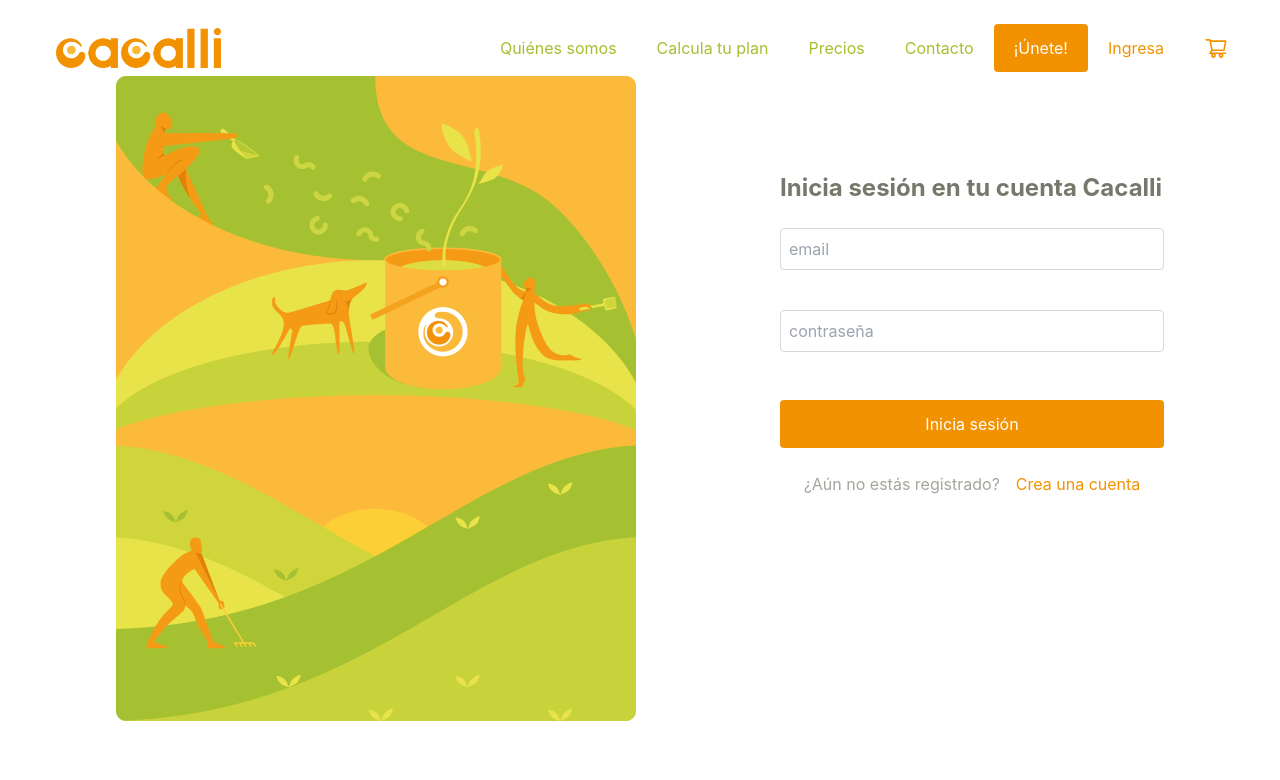
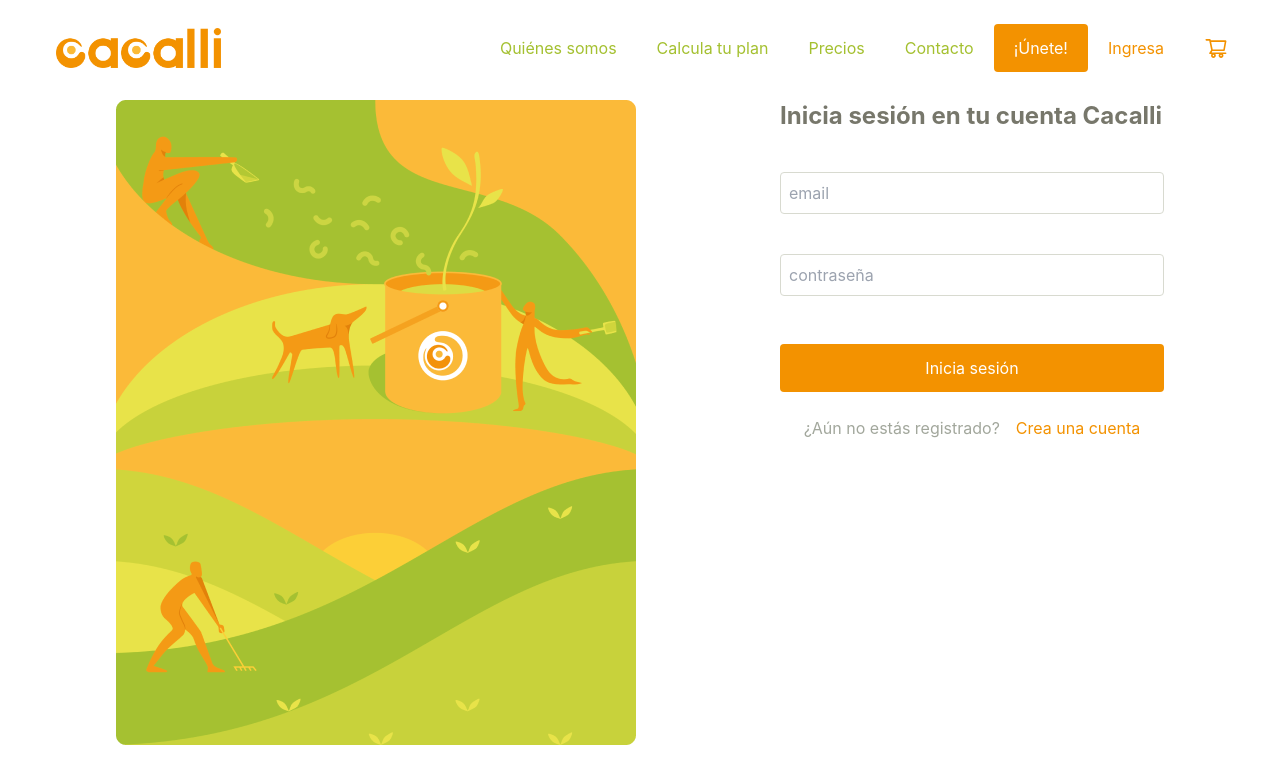
Before and after one commit to Cacalli/cacalli-frontend, a React (Create React App) app: page /ingresa in a window 1280 px wide. Shown: the top 780 px of the page. Built offline with nearby package versions, Linux system fonts and the light colour scheme; no server answers.

Commit message:
fixing styles in AboutSection and LoginForm

```diff
--- a/src/components/AboutSection/AboutSection.js
+++ b/src/components/AboutSection/AboutSection.js
@@ -5,37 +5,47 @@ export default function AboutSection() {
     <div>
       <img className="w-full mt-3" src="/assets/landscape.png" />
       <div className=" w-10/12 mx-auto mt-16">
-        <div className="grid grid-cols-1 md:grid-cols-2 gap-14 align-middle my-8">
+        <div className="grid grid-cols-1 lg:grid-cols-2 md:grid-cols-1 gap-14 align-middle my-8">
+          <div className="lg:w-auto">
             <img className="rounded-xl " src="/assets/cacalliMembers.jpg" />
+          </div>
           <div>
-            <p className="text-green-one font-bold text-6xl font-josefin-sans mb-6">
+            <p className="text-green-one font-bold text-2xl md:text-3xl lg:text-5xl font-josefin-sans mb-6">
               ¿QUIÉNES SOMOS?
             </p>
-            <p className="text-xl text-neutral-gray-two">
+            <p className="text-base lg:text-base md:text-sm text-neutral-gray-two">
               <b>Cacalli</b> es un proyecto de manejo de residuos domésticos,
               actualmente concentrado en la recoleccción, manejo y tratamiento
               de heces de mascotas. El tratamiento que da Cacalli a las heces,
               está basado en el sanitario ecológico ya que este método asegura
               que el producto obtenido sea seguro y nutritivo para las plantas.{" "}
-              <br /> <b>Cacalli</b> fue fundado por Diego Vignau Manjarrez y Pablo
-              Vignau Manjarrez en el 2020 pero <b>tiene origen en Oaxaca en 1989</b>,
-              cuando nuestros papás se mudaron para trabajar en proyectos de
-              impacto social y ambiental donde aprendieron formas alternativas de
-              consumo y tratamiento de residuos. <br />
+              <br /> <b>Cacalli</b> fue fundado por Diego Vignau Manjarrez y
+              Pablo Vignau Manjarrez en el 2020 pero{" "}
+              <b>tiene origen en Oaxaca en 1989</b>, cuando nuestros papás se
+              mudaron para trabajar en proyectos de impacto social y ambiental
+              donde aprendieron formas alternativas de consumo y tratamiento de
+              residuos. <br />
               Aquí surge en ellos una conciencia de hacer las cosas de una mejor
               manera que en principio parecían bastente obvias. Esa conciencia
-              nos la han transimitido desde hace más de <b>15 años</b>, por lo que, hoy en día
-              intentamos formas amigables con el ambiente entre el consumo y
-              disposición de residuos. <br /> Después de mucho aprendizaje hemos
-             logrado facilitar estas tareas y ahora
-              buscamos una forma de compartirlas a todas aquellas personas que
-              tienen este mismo interés para <b>poder ayudarlos a cambiar hábitos y que puedan
-              incorporarlos a su cotidiana.</b>
+              nos la han transimitido desde hace más de <b>15 años</b>, por lo
+              que, hoy en día intentamos formas amigables con el ambiente entre
+              el consumo y disposición de residuos. <br /> Después de mucho
+              aprendizaje hemos logrado facilitar estas tareas y ahora buscamos
+              una forma de compartirlas a todas aquellas personas que tienen
+              este mismo interés para{" "}
+              <b>
+                poder ayudarlos a cambiar hábitos y que puedan incorporarlos a
+                su cotidiana.
+              </b>
             </p>
           </div>
         </div>
 
-        <div className="grid grid-cols-1 md:grid-cols-3 mt-16 gap-16">
+        <div className="mt-24">
+          <div className="text-2xl md:text-4xl font-bold text-green-one ">
+            <p>Testimonios</p>
+          </div>
+          <div className="grid grid-cols-1 md:grid-cols-2 lg:grid-cols-3 mt-16 gap-16">
             <Testimony
               iconImage="/assets/user-example.jpg"
               name="Gabriela Rosas"
@@ -53,6 +63,7 @@ export default function AboutSection() {
             />
           </div>
         </div>
+      </div>
 
       <div className="w-auto md:p-16">
         <img className="mt-8" src="/assets/cicloCacalli3.png" />
--- a/src/components/LoginForm/LoginForm.js
+++ b/src/components/LoginForm/LoginForm.js
@@ -39,14 +39,14 @@ export default function LoginForm() {
   // 'primera@kkli.com' 'etss'
 
   return (
-    <div className="flex justify-center gap-28">
+    <div className="flex justify-center gap-28 mt-6">
       <img className="h-auto" src="/assets/landscape-login.png" />
 
-      <div className="ml-8 pt-24">
+      <div className="ml-8">
         <p className="font-bold text-2xl mb-6 text-neutral-gray-two">
           Inicia sesión en tu cuenta Cacalli
         </p>
-        <form className="grid gap-4 mb-6">
+        <form className="grid gap-4 mb-6 pt-4">
           <input
             onChange={(e) => {
               setEmail(e.target.value);
```
Lines whose indentation alone changed are shown as unchanged.
